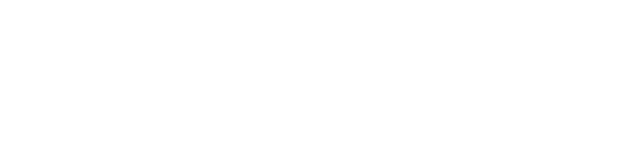
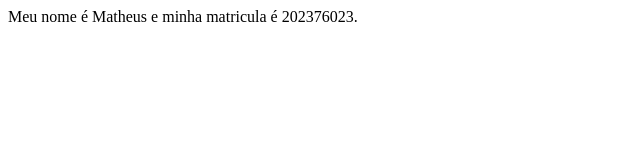
Before and after one commit to ufjf-dcc202/ufjf-dcc202-2023-3-a-atv2-matheusrm321, a plain HTML site: page index.html in a window 1280 px wide. Shown: the whole page, without its empty margins (0-640 px from the left). Drawn offline with Linux system fonts and the light colour scheme.

Commit message:
adiciona conteudo inicial

```diff
--- a/index.html
+++ b/index.html
@@ -3,9 +3,9 @@
 <head>
     <meta charset="UTF-8">
     <meta name="viewport" content="width=device-width, initial-scale=1.0">
-    <title>Document</title>
+    <title>dcc202 Atividade 2</title>
 </head>
 <body>
-
+    Meu nome é Matheus e minha matricula é 202376023.
 </body>
 </html>
```
